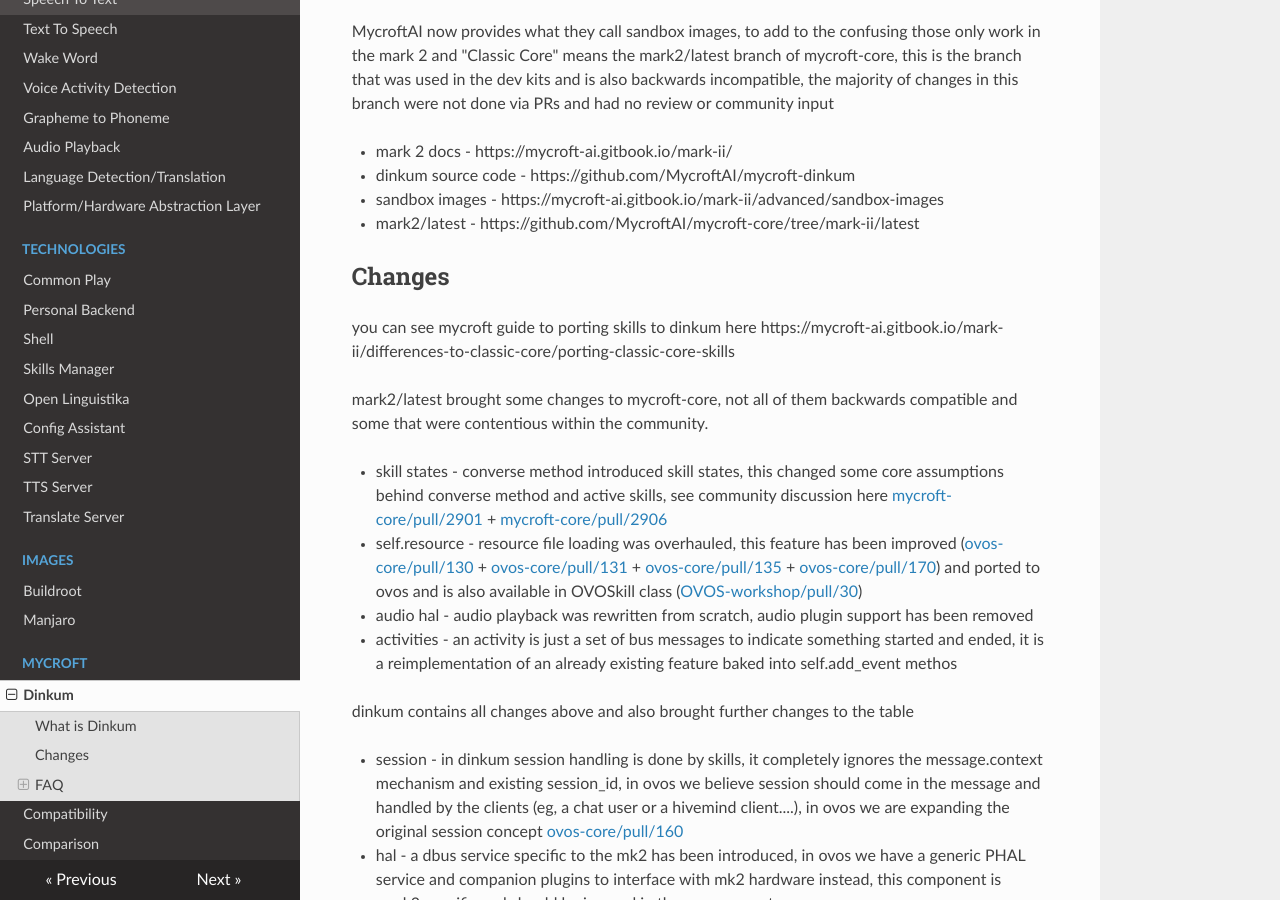
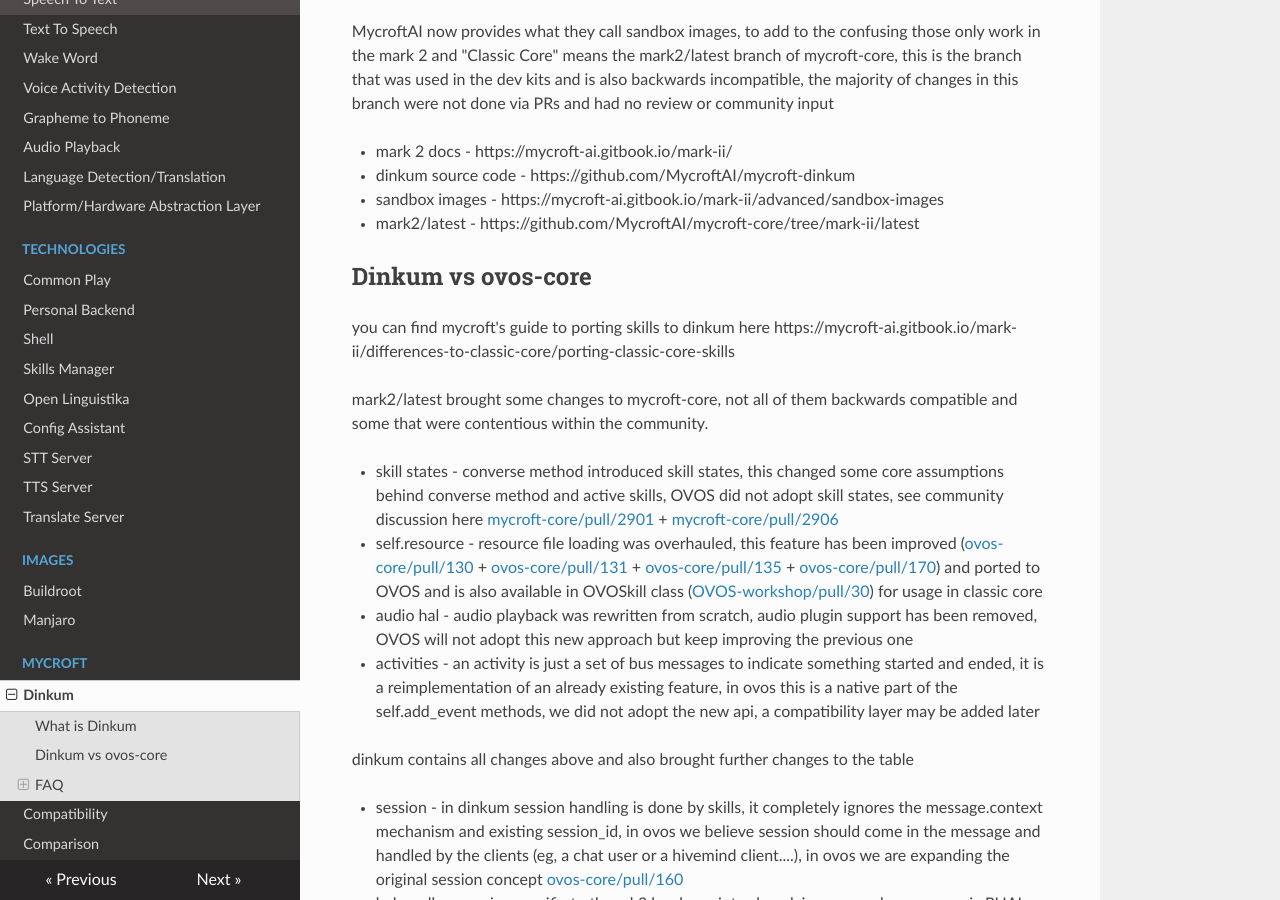
Before and after one commit to OpenVoiceOS/community-docs, an MkDocs documentation site: the page built from docs/dinkum.md, in a window 1280 px wide and 900 px high, scrolled down 316 px. Built offline with MkDocs 1.6.1, drawn with Linux system fonts in a browser that asks for light colours; nearby versions of some CDN libraries.

Commit message:
ovos stance on specific features

```diff
--- a/docs/dinkum.md
+++ b/docs/dinkum.md
@@ -16,21 +16,21 @@
 - sandbox images - https://mycroft-ai.gitbook.io/mark-ii/advanced/sandbox-images
 - mark2/latest - https://github.com/MycroftAI/mycroft-core/tree/mark-ii/latest
 
-## Changes
+## Dinkum vs ovos-core
 
-you can see mycroft guide to porting skills to dinkum here https://mycroft-ai.gitbook.io/mark-ii/differences-to-classic-core/porting-classic-core-skills
+you can find mycroft's guide to porting skills to dinkum here https://mycroft-ai.gitbook.io/mark-ii/differences-to-classic-core/porting-classic-core-skills
 
 mark2/latest brought some changes to mycroft-core, not all of them backwards compatible and some that were contentious
 within the community.
 
 - skill states - converse method introduced skill states, this changed some core assumptions behind converse method and
-  active skills, see community discussion
+  active skills, OVOS did not adopt skill states, see community discussion
   here [mycroft-core/pull/2901](https://github.com/MycroftAI/mycroft-core/pull/2901) + [mycroft-core/pull/2906](https://github.com/MycroftAI/mycroft-core/pull/2906)
 - self.resource - resource file loading was overhauled, this feature has been
   improved ([ovos-core/pull/130](https://github.com/OpenVoiceOS/ovos-core/pull/130) + [ovos-core/pull/131](https://github.com/OpenVoiceOS/ovos-core/pull/131) + [ovos-core/pull/135](https://github.com/OpenVoiceOS/ovos-core/pull/135) + [ovos-core/pull/170](https://github.com/OpenVoiceOS/ovos-core/pull/170))
-  and ported to ovos and is also available in OVOSkill class ([OVOS-workshop/pull/30](https://github.com/OpenVoiceOS/OVOS-workshop/pull/30))
-- audio hal - audio playback was rewritten from scratch, audio plugin support has been removed
-- activities - an activity is just a set of bus messages to indicate something started and ended, it is a reimplementation of an already existing feature baked into self.add_event methos
+  and ported to OVOS and is also available in OVOSkill class ([OVOS-workshop/pull/30](https://github.com/OpenVoiceOS/OVOS-workshop/pull/30)) for usage in classic core
+- audio hal - audio playback was rewritten from scratch, audio plugin support has been removed, OVOS will not adopt this new approach but keep improving the previous one
+- activities - an activity is just a set of bus messages to indicate something started and ended, it is a reimplementation of an already existing feature, in ovos this is a native part of the self.add_event methods, we did not adopt the new api, a compatibility layer may be added later
 
 dinkum contains all changes above and also brought further changes to the table
 
```
